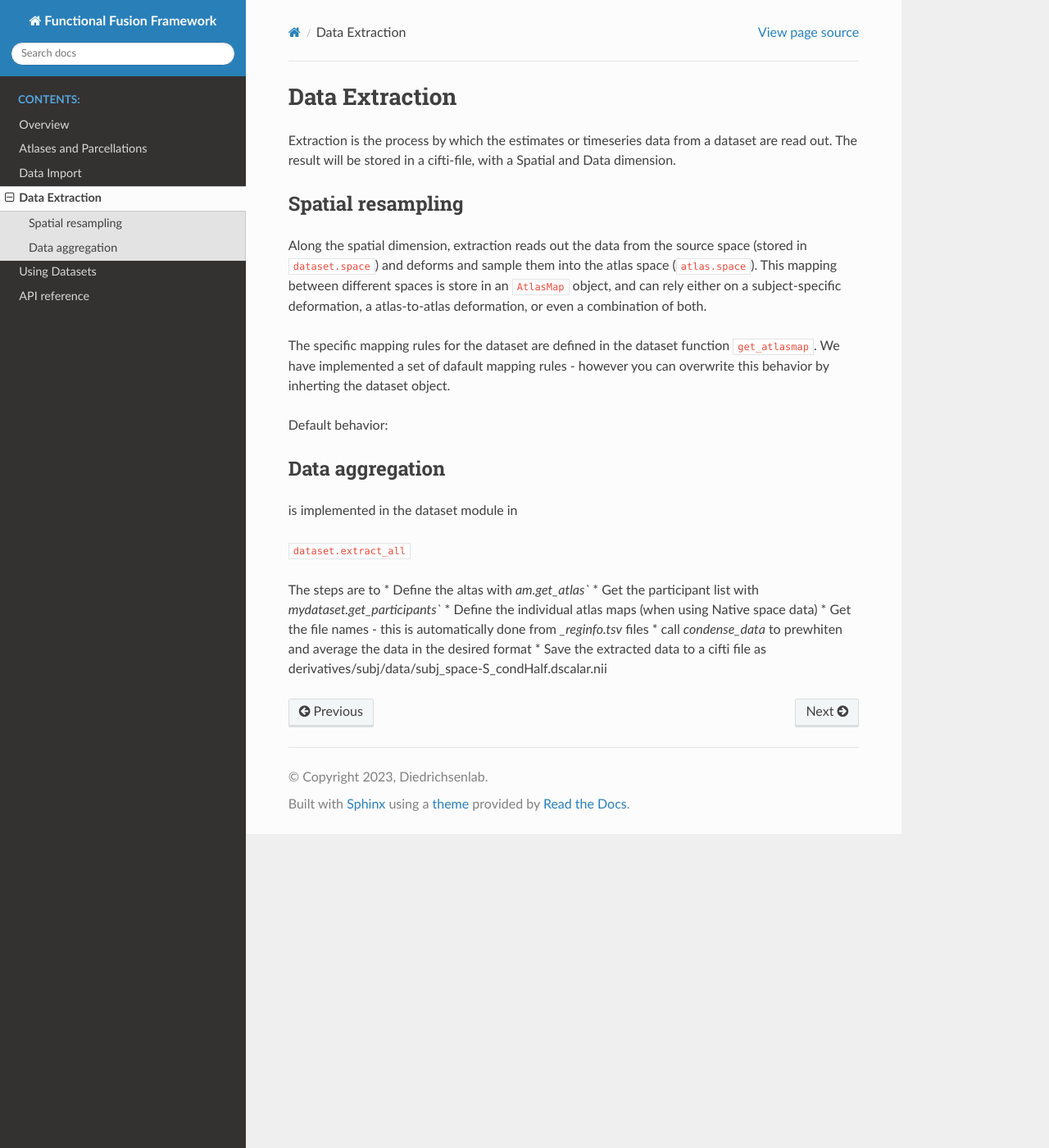
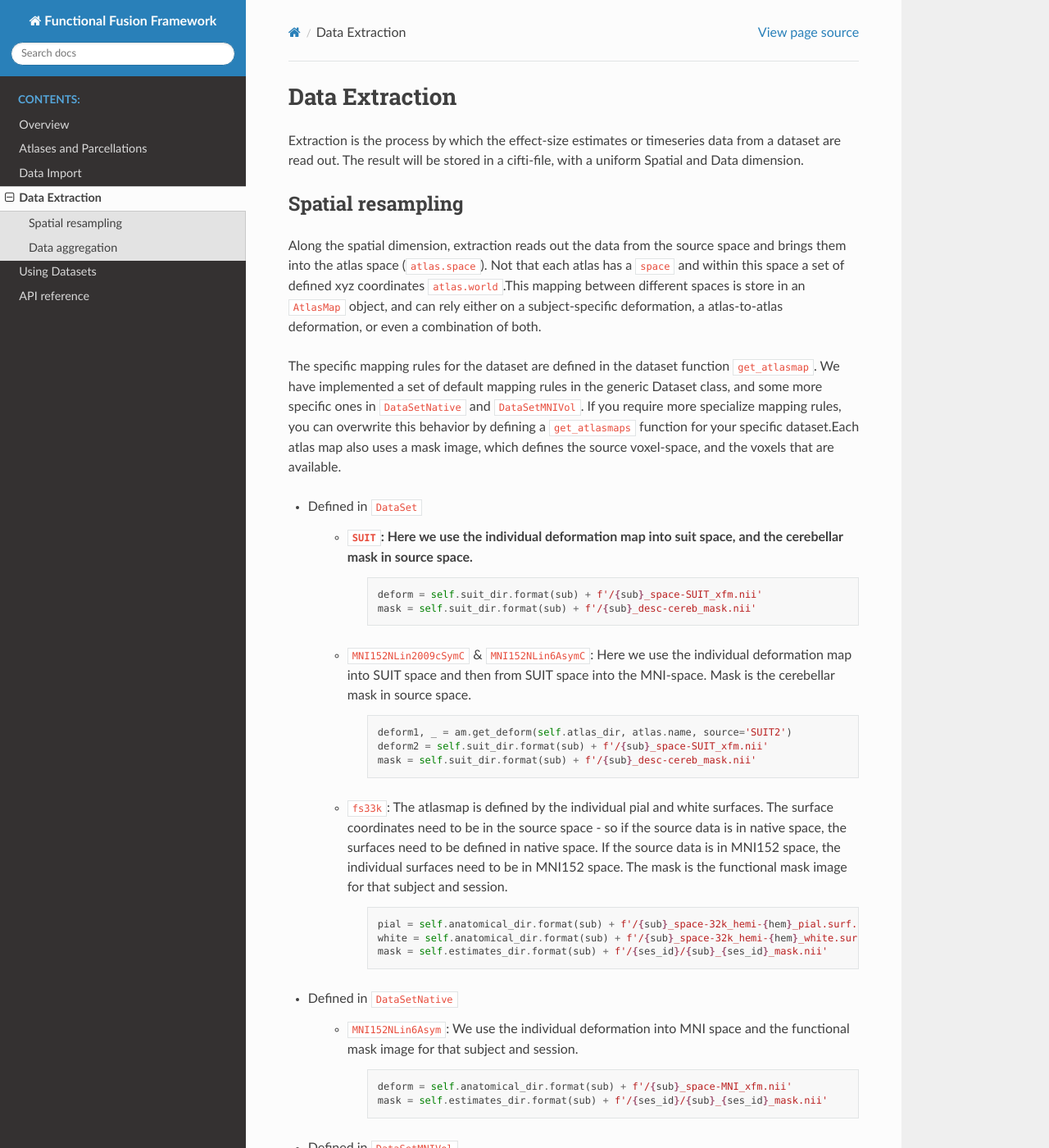
Before and after one commit to DiedrichsenLab/Functional_Fusion, a Sphinx documentation site: the page built from docs/04extract.rst, in a window 1280 px wide and 1400 px high. Shown: the whole window at 82% size. Built offline with Sphinx 7.4.7 and the Read the Docs theme 2.0.0, drawn with Linux system fonts in a browser that asks for light colours; some of the changed text lies outside the part shown.

Commit message:
documentation

```diff
--- a/docs/04extract.rst
+++ b/docs/04extract.rst
@@ -1,19 +1,55 @@
 Data Extraction
 ###############
 
-Extraction is the process by which the estimates or timeseries data from a dataset are read out. The result will be stored in a cifti-file, with a Spatial and Data dimension.
+Extraction is the process by which the effect-size estimates or timeseries data from a dataset are read out. The result will be stored in a cifti-file, with a uniform Spatial and Data dimension.
 
 Spatial resampling
 ------------------
-Along the spatial dimension, extraction reads out the data from the source space (stored in ``dataset.space``) and deforms and sample them into the atlas space (``atlas.space``). This mapping between different spaces is store in an ``AtlasMap`` object, and can rely either on a subject-specific deformation, a atlas-to-atlas deformation, or even a combination of both.
+Along the spatial dimension, extraction reads out the data from the source space and brings them into the atlas space (``atlas.space``). Not that each atlas has a ``space`` and within this space a set of defined xyz coordinates ``atlas.world``.This mapping between different spaces is store in an ``AtlasMap`` object, and can rely either on a subject-specific deformation, a atlas-to-atlas deformation, or even a combination of both.
 
-The specific mapping rules for the dataset are defined in the dataset function ``get_atlasmap``. We have implemented a set of dafault mapping rules - however you can overwrite this behavior by inherting the dataset object.
+The specific mapping rules for the dataset are defined in the dataset function ``get_atlasmap``. We have implemented a set of default mapping rules in the generic Dataset class, and some more specific ones in ``DataSetNative`` and ``DataSetMNIVol``. If you require more specialize mapping rules, you can overwrite this behavior by defining a ``get_atlasmaps`` function for your specific dataset.Each atlas map also uses a mask image, which defines the source voxel-space, and the voxels that are available.
 
-Default behavior:
+* Defined in ``DataSet``
 
+    * ``SUIT``: Here we use the individual deformation map into suit space, and the cerebellar mask in source space.
+         .. code-block:: python
 
+            deform = self.suit_dir.format(sub) + f'/{sub}_space-SUIT_xfm.nii'
+            mask = self.suit_dir.format(sub) + f'/{sub}_desc-cereb_mask.nii'
 
+    * ``MNI152NLin2009cSymC`` & ``MNI152NLin6AsymC``: Here we use the individual deformation map into SUIT space and then from SUIT space into the MNI-space. Mask is the cerebellar mask in source space.
 
+         .. code-block:: python
+
+            deform1, _ = am.get_deform(self.atlas_dir, atlas.name, source='SUIT2')
+            deform2 = self.suit_dir.format(sub) + f'/{sub}_space-SUIT_xfm.nii'
+            mask = self.suit_dir.format(sub) + f'/{sub}_desc-cereb_mask.nii'
+
+    * ``fs33k``: The atlasmap is defined by the individual pial and white surfaces. The surface coordinates need to be in the source space - so if the source data is in native space, the surfaces need to be defined in native space. If the source data is in MNI152 space, the individual surfaces need to be in MNI152 space. The mask is the functional mask image for that subject and session.
+
+         .. code-block:: python
+
+            pial = self.anatomical_dir.format(sub) + f'/{sub}_space-32k_hemi-{hem}_pial.surf.gii'
+            white = self.anatomical_dir.format(sub) + f'/{sub}_space-32k_hemi-{hem}_white.surf.gii'
+            mask = self.estimates_dir.format(sub) + f'/{ses_id}/{sub}_{ses_id}_mask.nii'
+
+* Defined in ``DataSetNative``
+
+    * ``MNI152NLin6Asym``: We use the individual deformation into MNI space and the functional mask image for that subject and session.
+
+            .. code-block:: python
+
+                deform = self.anatomical_dir.format(sub) + f'/{sub}_space-MNI_xfm.nii'
+                mask = self.estimates_dir.format(sub) + f'/{ses_id}/{sub}_{ses_id}_mask.nii'
+
+* Defined in ``DataSetMNIVol``
+
+    * ``MNI152NLin6Asym``: We use no deformation (already in correct space) and the functional mask image for that subject and session.
+
+            .. code-block:: python
+
+                deform = None
+                mask = self.estimates_dir.format(sub) + f'/{ses_id}/{sub}_{ses_id}_mask.nii'
 
 
 Data aggregation
```
Also changed, not shown: 1 other file.
